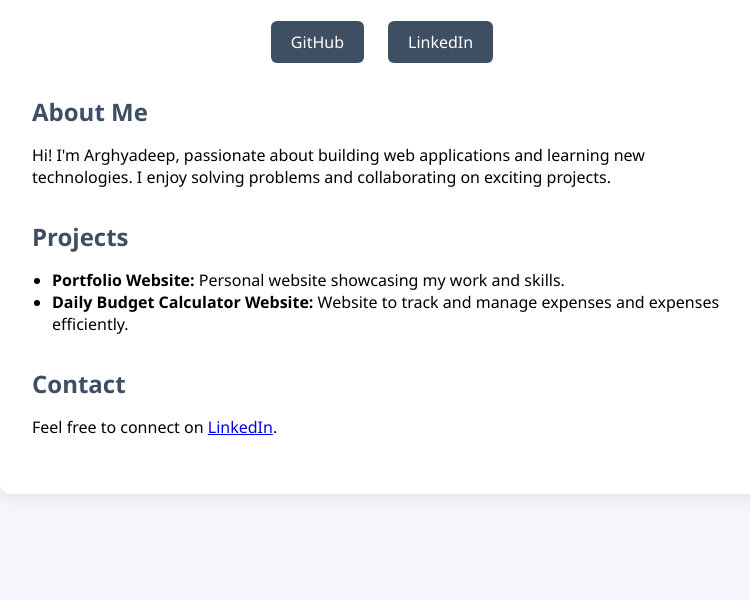
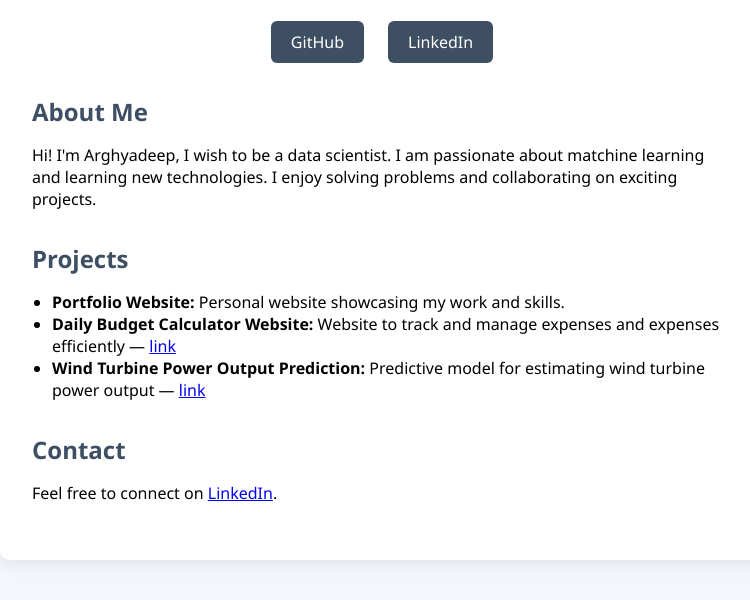
Before and after one commit to arghya29/test1, a plain HTML site: page index.html in a window 1280 px wide. Shown: the part 318-918 px from the top of the page, without its empty margins (258-1008 px from the left). Before the commit the page ends 852 px from the top, so only its background shows below. Drawn offline with Linux system fonts and the light colour scheme.

Commit message:
updated the website

```diff
--- a/index.html
+++ b/index.html
@@ -80,7 +80,7 @@
         <div class="about">
             <h2>About Me</h2>
             <p>
-                Hi! I'm Arghyadeep, passionate about building web applications and learning new technologies.
+                Hi! I'm Arghyadeep, I wish to be a data scientist. I am passionate about matchine learning and learning new technologies.
                 I enjoy solving problems and collaborating on exciting projects.
             </p>
         </div>
@@ -88,7 +88,8 @@
             <h2>Projects</h2>
             <ul>
                     <li><strong>Portfolio Website:</strong> Personal website showcasing my work and skills.</li>
-                    <li><strong>Daily Budget Calculator Website:</strong> Website to track and manage expenses and expenses efficiently.</li>
+                    <li><strong>Daily Budget Calculator Website:</strong> Website to track and manage expenses and expenses efficiently — <a href="https://arghya29.github.io/daily-budget-calculator/" target="_blank">link</a></li>
+                    <li><strong>Wind Turbine Power Output Prediction:</strong> Predictive model for estimating wind turbine power output — <a href="https://github.com/arghya29/Wind-Turbine-Power-Output-Prediction.git" target="_blank">link</a></li>
             </ul>
         </div>
         <div class="contact">
```
